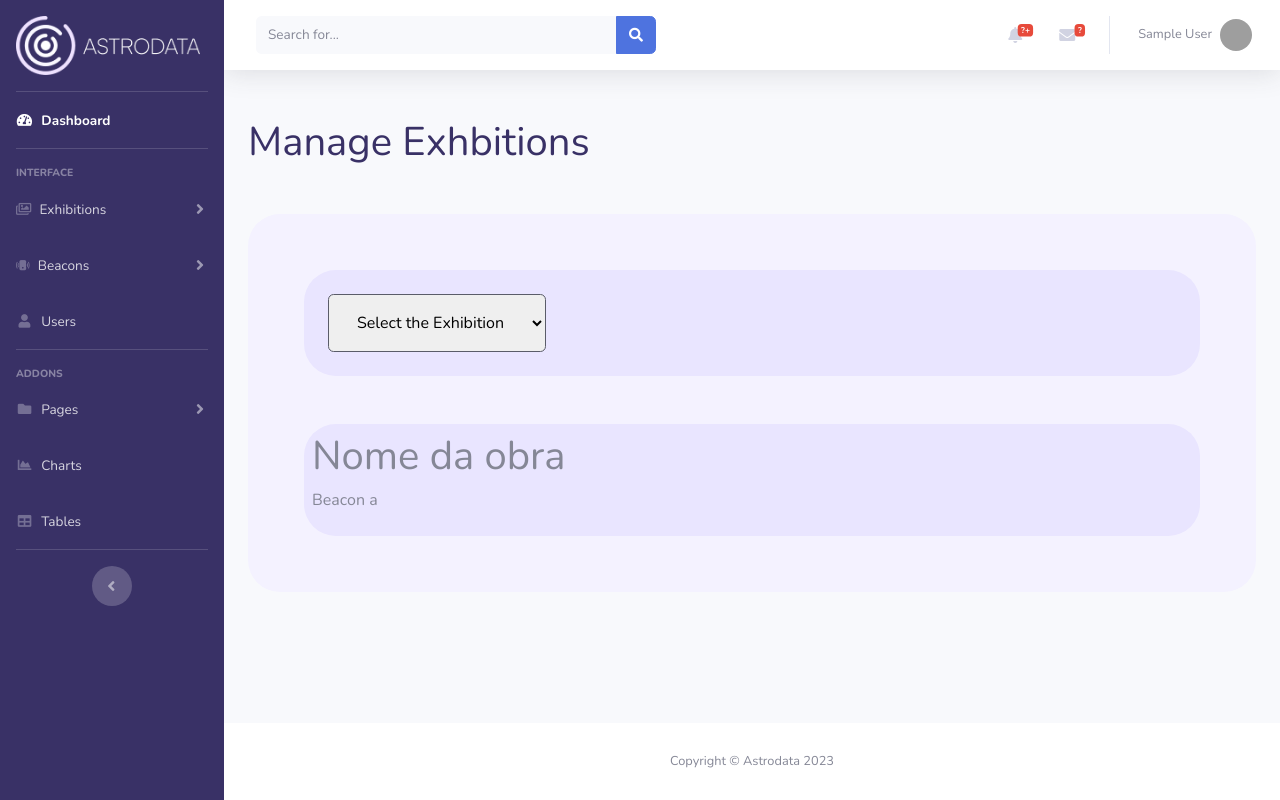
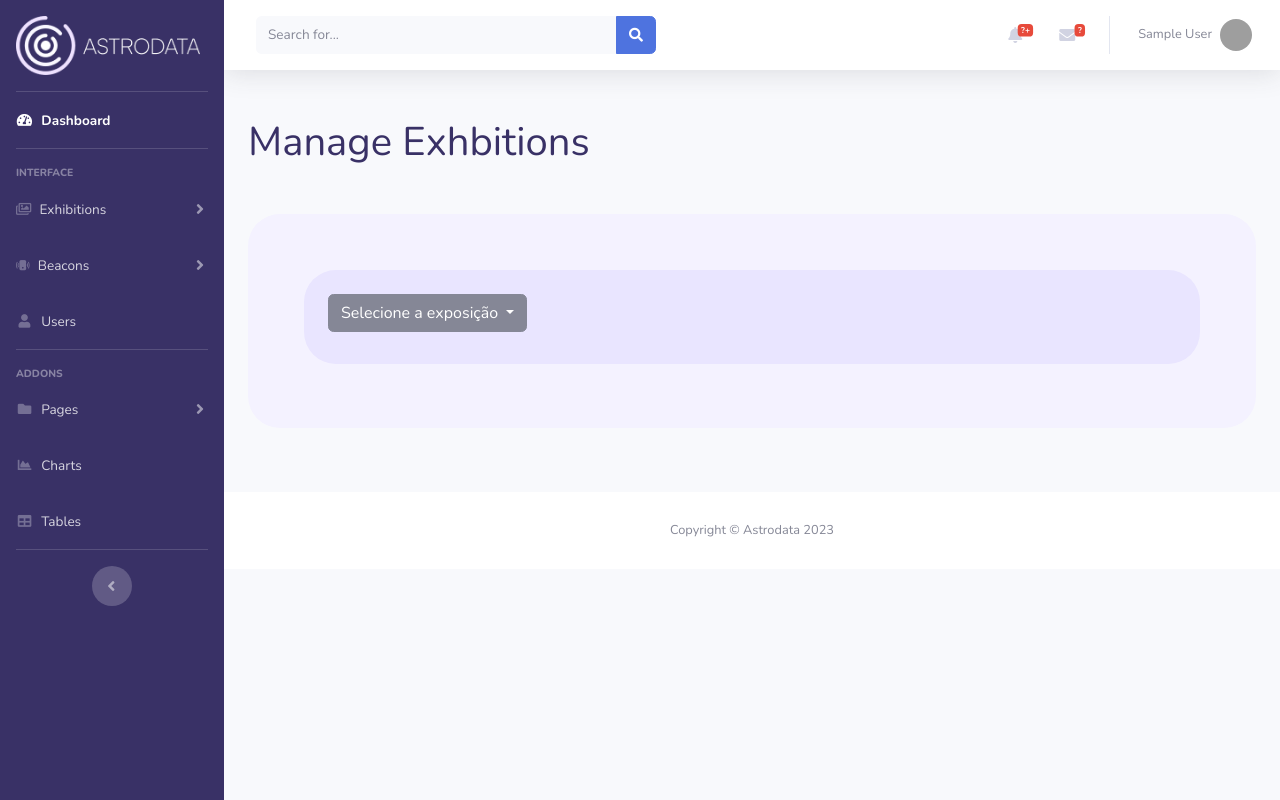
Before and after one commit to leofduarte/CBL, a PHP site: page /manage_exhibitions.php in a window 1280 px wide. Run offline with PHP 8.4, Linux system fonts and the light colour scheme; the visitor is signed in with stand-in values (Sample User, id 1); tables that the repository leaves empty or names only in its code hold one stand-in row (values such as "Sample post"); grey boxes are pictures that could not be loaded.

Commit message:
alterações maria

```diff
--- a/components/cp_manage_exhibitions.php
+++ b/components/cp_manage_exhibitions.php
@@ -29,8 +29,12 @@ if (isset($_GET["id"])) {
       $query = "SELECT id_exposicao, nome_exposicao FROM exposicoes";
 
       echo '
-      <select class="form-select p-3 px-4 border border-2 border-dark rounded" aria-label="Default select example">
-      <option selected>Select the Exhibition</option>';
+      <div class="dropdown">
+         <a class="btn btn-secondary dropdown-toggle" role="button" data-bs-toggle="dropdown" aria-expanded="false">
+            Selecione a exposição
+         </a>
+       <ul class="dropdown-menu">';
+
 
       // Prepare the statement
       if (mysqli_stmt_prepare($stmt, $query)) {
@@ -42,7 +46,8 @@ if (isset($_GET["id"])) {
 
             // Fetch value
             while (mysqli_stmt_fetch($stmt)) {
-               echo '<option value="' . $id_exposicao . '">'. $nome . '</option>';
+                echo '
+                <li style="text-align: center; font-size: 1.2rem"><a class="dropdown-item" href="./manage_exhibitions.php?id=' . $id_exposicao . $nome . '</a></li>';
             }
          } else {
             // Execute error
--- a/components/cp_sidebar.php
+++ b/components/cp_sidebar.php
@@ -34,7 +34,7 @@
                   <div id="collapseTwo" class="collapse" aria-labelledby="headingTwo" data-parent="#accordionSidebar">
                      <div class="bg-white py-2 collapse-inner rounded">
                         <h6 class="collapse-header">Custom Exhibitions:</h6>
-                        <a class="collapse-item" href="#">Manage Exhibitions</a>
+                        <a class="collapse-item" href="manage_exhibitions.php">Manage Exhibitions</a>
                         <a class="collapse-item" href="#">Add New Exhibitions</a>
                      </div>
                   </div>
@@ -48,8 +48,8 @@
                   <div id="collapseThree" class="collapse" aria-labelledby="headingThree" data-parent="#accordionSidebar">
                      <div class="bg-white py-2 collapse-inner rounded">
                         <h6 class="collapse-header">Custom Beacons:</h6>
-                        <a class="collapse-item" href="/components/cp_manage_beacons.php">Manage Beacons</a>
-                        <a class="collapse-item" href="/components/cp_add_beacon.php">Add New Beacon</a>
+                        <a class="collapse-item" href="./manage_beacons.php">Manage Beacons</a>
+                        <a class="collapse-item" href="./add_beacon.php">Add New Beacon</a>
                      </div>
                   </div>
                </li>
```
